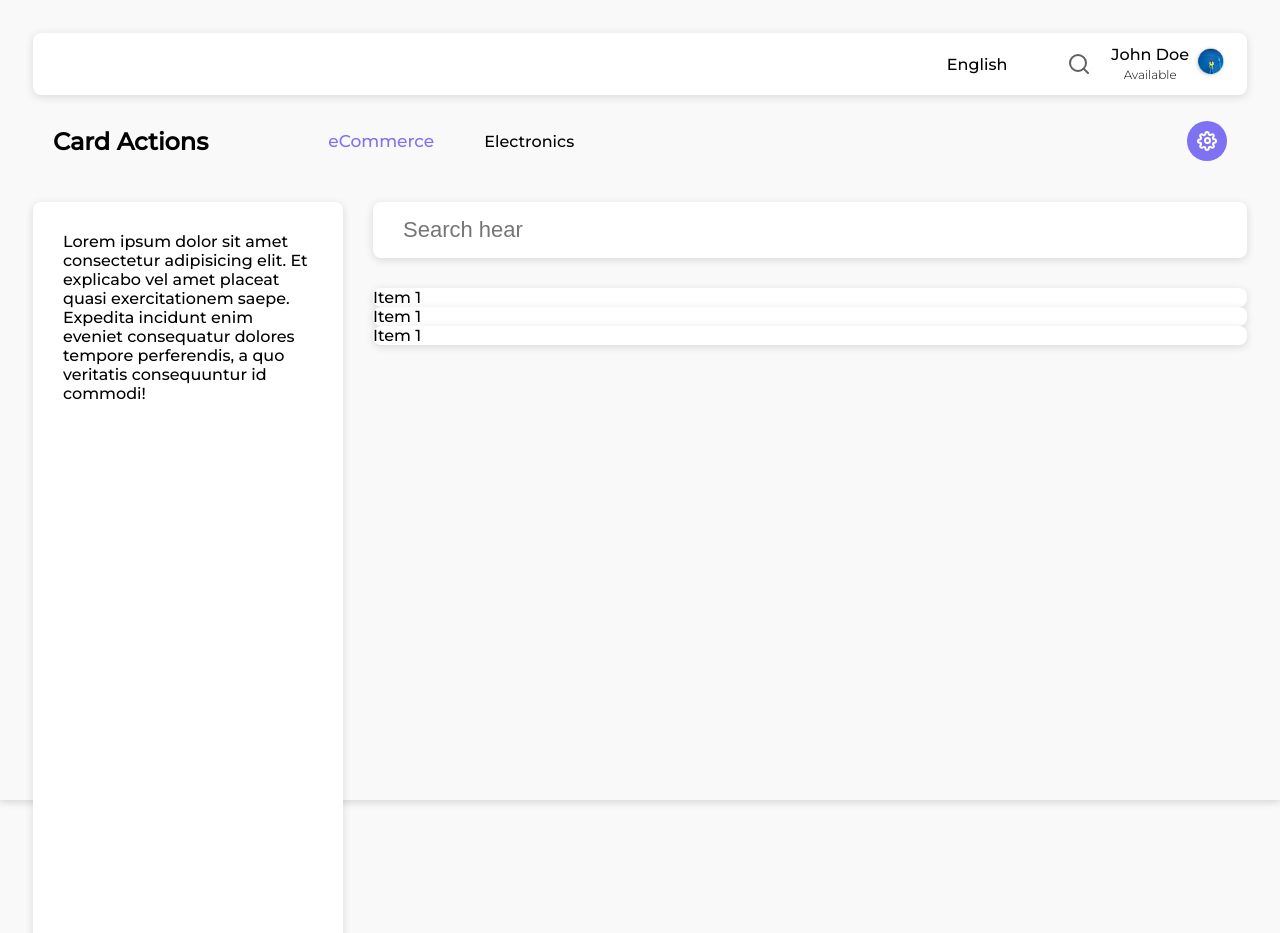
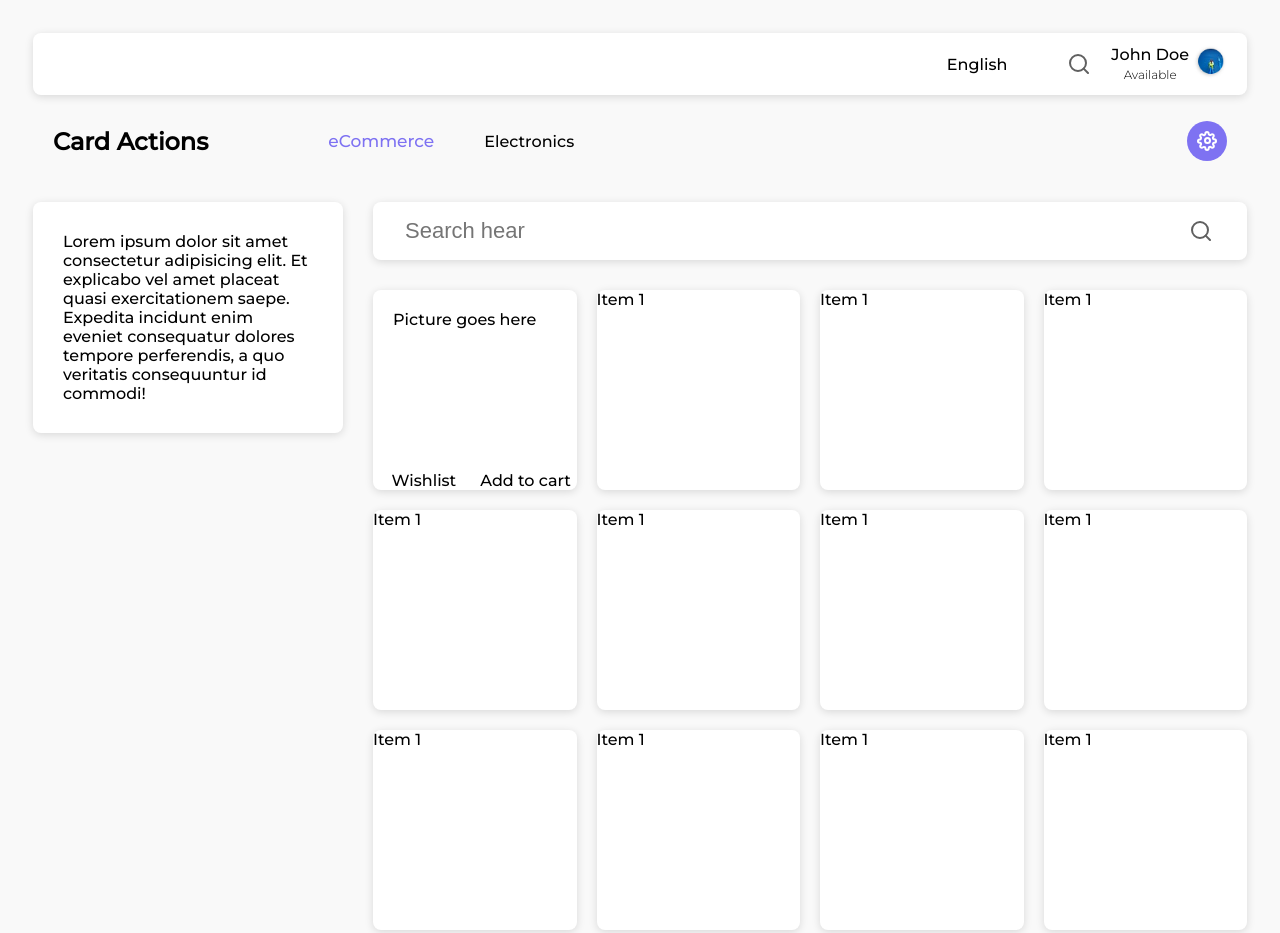
Before and after one commit to Rha001/online-store, a plain HTML site: page index.html in a window 1280 px wide. Shown: the top 933 px of the page. Drawn offline with Linux system fonts and the light colour scheme.

Commit message:
Created search bar and starting with items.

```diff
--- a/css/commons.css
+++ b/css/commons.css
@@ -6,6 +6,10 @@
 
 .w-full {
     width: 100%;
+}
+
+.w-50 {
+    width: 50%;
 }
 
 .h-full {
@@ -18,6 +22,10 @@
     border: 0;
 }
 
+.outline-0 {
+    outline: 0;
+}
+
 /* Flex */
 .flex {
     display: flex;
@@ -27,8 +35,16 @@
     flex-grow: 1;
 }
 
+.flex-wrap {
+    flex-wrap: wrap;
+}
+
 .items-center {
     align-items: center;
+}
+
+.justify-between {
+    justify-content: space-between;
 }
 
 /* End Of Flex */
@@ -36,6 +52,16 @@
 .block {
     display: block;
 }
+
+.relative {
+    position: relative;
+}
+
+.absolute {
+    position: absolute;
+}
+
+/* grid */
 
 /* Margins and Paddings */
 .m-30 {
@@ -62,6 +88,18 @@
     margin-top: 1.875rem;
 }
 
+.mb-20 {
+    margin-bottom: 1.25rem;
+}
+
+.mb-30 {
+    margin-bottom: 1.875rem;
+}
+
+.p-20 {
+    padding: 1.25rem;
+}
+
 .p-30 {
     padding: 1.875rem;
 }
@@ -83,6 +121,12 @@
     font-size: 0.75rem;
 }
 /* End of Text */
+
+/* Background-colors */
+
+.bg-white {
+    background-color: #FFFFFF;
+}
 
 /* Media Queries */
 
--- a/css/style.css
+++ b/css/style.css
@@ -21,8 +21,8 @@ body {
 .container {
     padding: 16px;
     background: #F9F9F9;
-    box-shadow: 0px 2px 8px rgba(0, 0, 0, 0.0778245);
-    height: 100%;
+    max-width: 1400px;
+    margin: auto;
 }
 
 .container .appHeader {
@@ -32,7 +32,6 @@ body {
 }
 
 .mainLayout {
-    height: 900px;
 }
 
 .filterBox {
@@ -78,6 +77,20 @@ body {
     margin: auto;
 }
 
+.itemsContainer {
+    display: grid;
+    grid-template-columns: repeat(2, 1fr);
+    grid-gap: 20px;
+}
+
+.item {
+    height: 200px;
+}
+
+.itemControls {
+    bottom: 0px;
+}
+
 @media (min-width: 768px) {
     .container {
         padding: 20px;
@@ -86,10 +99,18 @@ body {
     .appHeaderRight {
         margin: 0;
     }
+
+    .itemsContainer {
+        grid-template-columns: repeat(3, 1fr);
+    }
 }
 
 @media (min-width: 992px) {
     .container {
         padding: 33px;
     }
+
+    .itemsContainer {
+        grid-template-columns: repeat(4, 1fr);
+    }
 }
--- a/index.html
+++ b/index.html
@@ -50,15 +50,45 @@
                 Lorem ipsum dolor sit amet consectetur adipisicing elit. Et explicabo vel amet placeat quasi exercitationem saepe. Expedita incidunt enim eveniet consequatur dolores tempore perferendis, a quo veritatis consequuntur id commodi!
             </div>
             <div class="rightPanel flex-grow-1">
-                <input type="text" class="panel searchBar font-22 w-full b-0" placeholder="Search hear" id="searchBar" />
-                <div class="itemsContainer mt-30">
-                    <div class="panel">Item 1</div>
-                    <div class="panel">Item 1</div>
-                    <div class="panel">Item 1</div>
+                <form action="#">
+                    <div class="panel flex searchBar">
+                        <input
+                            placeholder="Search hear"
+                            class="flex-grow-1 font-22 b-0 searchInput outline-0"
+                            type="text"
+                            name="criteria" />
+                        <button class="b-0 bg-white" type="submit">
+                            <i class="icon-20 search"></i>
+                        </button>
+                    </div>
+                </form>
+                <div class="itemsContainer mt-30 grid">
+                    <div class="panel item relative">
+                        <div class="itemPicture p-20">Picture goes here</div>
+                        <div class="itemControls absolute flex w-full text-center">
+                            <div class="wishlist w-50">Wishlist</div>
+                            <div class="addCart w-50">Add to cart</div>
+                        </div>
+                    </div>
+                    <div class="panel item">Item 1</div>
+                    <div class="panel item">Item 1</div>
+                    <div class="panel item">Item 1</div>
+                    <div class="panel item">Item 1</div>
+                    <div class="panel item">Item 1</div>
+                    <div class="panel item">Item 1</div>
+                    <div class="panel item">Item 1</div>
+                    <div class="panel item">Item 1</div>
+                    <div class="panel item">Item 1</div>
+                    <div class="panel item">Item 1</div>
+                    <div class="panel item">Item 1</div>
+                    <div class="panel item">Item 1</div>
+                    <div class="panel item">Item 1</div>
                 </div>
             </div>
         </div>
-
+        <footer class="p-30">
+            Lorem ipsum dolor sit amet consectetur adipisicing elit. Est maxime, beatae molestias voluptatibus ex natus ut nam! Quaerat, animi saepe! Culpa nisi ratione aliquam dolores maxime, tempora atque impedit modi!
+        </footer>
     </div>
 </body>
 </html>
```
